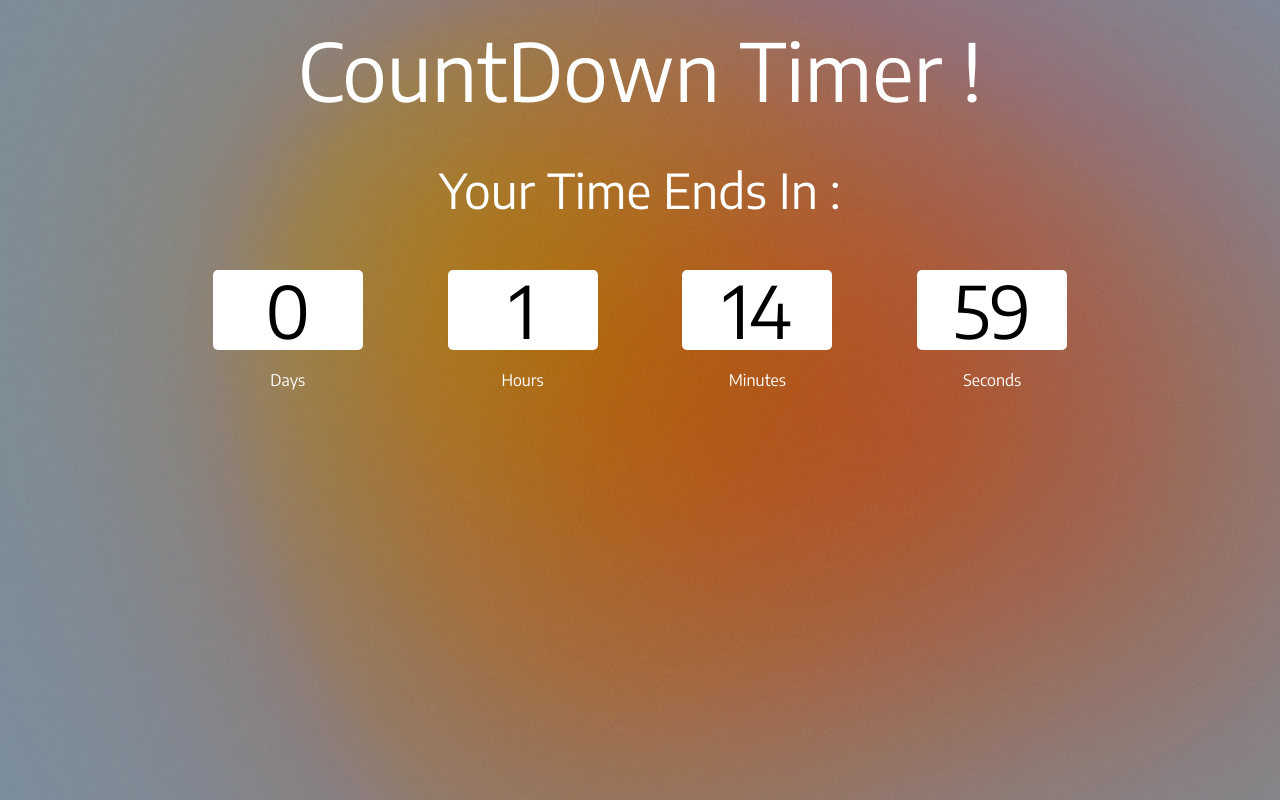
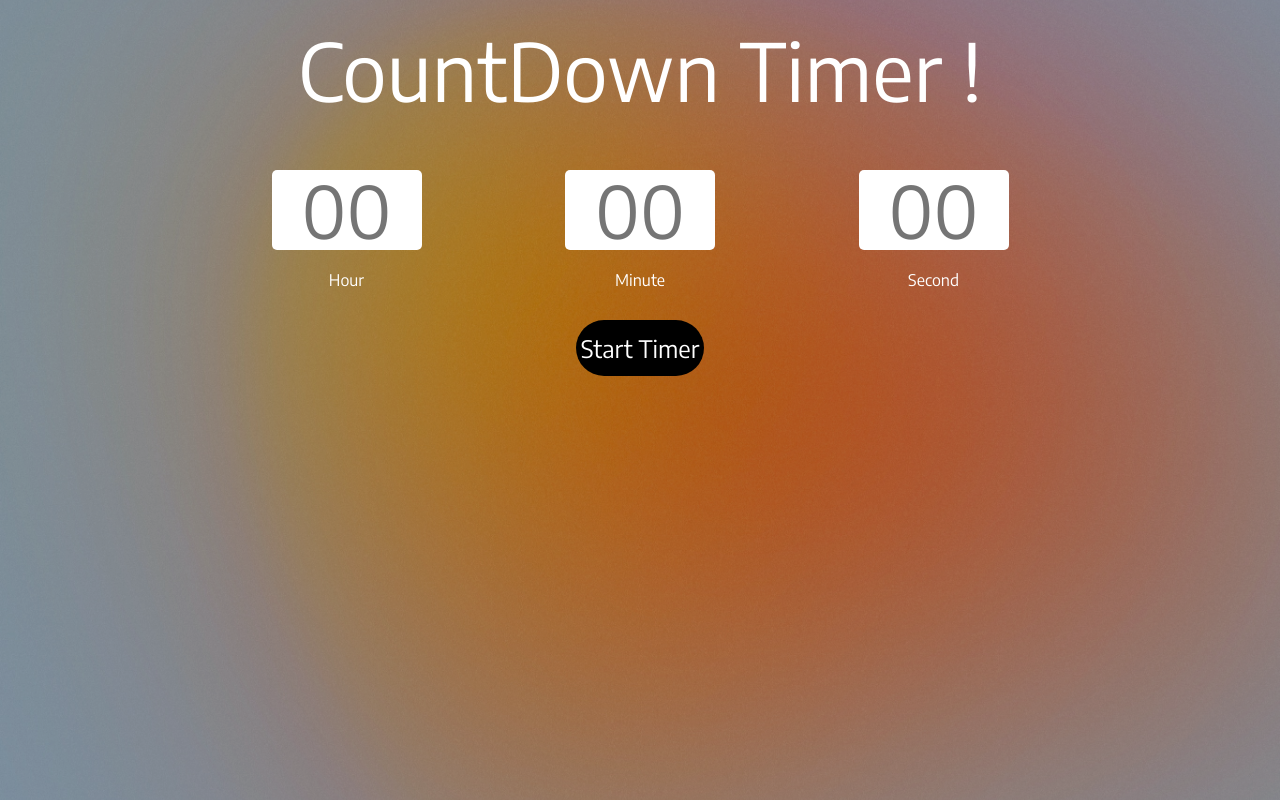
Before and after one commit to RahulGorai0206/CountDownTimer, a plain HTML site: page index.html in a window 1280 px wide. Drawn offline with Linux system fonts and the light colour scheme; a web font is replaced by a local one.

Commit message:
Added User Input :)

```diff
--- a/index.html
+++ b/index.html
@@ -8,27 +8,46 @@
     <link rel="stylesheet" href="./styles.css">
 </head>
 <body>
-    <div class="main">
+    <div class="divInp" id="divInp">
+        <div class="txt">CountDown Timer !</div>
+        <div class="inputDiv">
+            <div class="inputBox">
+                <input type="text" id="hour" name="hour" maxlength="2"  min="0" max="99" step="1" placeholder="00" pattern="[0-9]{4}" style="color:#888;" required/>
+                <label for="hour">Hour</label>
+            </div>
+            <div class="inputBox">
+                <input type="text" id="min" name="hour" maxlength="2"  min="0" max="99" step="1" placeholder="00" pattern="[0-9]{4}" style="color:#888;" required/>
+                <label for="min">Minute</label>
+            </div>
+            <div class="inputBox">
+                <input type="text" id="sec" name="hour" maxlength="2"  min="0" max="99" step="1" placeholder="00" pattern="[0-9]{4}" style="color:#888;" required/>
+                <label for="sec">Second</label>
+            </div>
+        </div>
+        <button class="startBtn" onclick="startTimer()">Start Timer</button>
+    </div>
+    <div class="main" id="main">
         <div class="txt">CountDown Timer !</div>
         <div class="txt2" id="txtt">Your Time Ends In :</div>
         <div class="inputDiv">
             <div class="inputBox">
-                <input type="text" readonly value="00">
+                <input type="text" id="res0" readonly value="00">
                 <p>Days</p>
             </div>
             <div class="inputBox">
-                <input type="text" readonly value="00">
+                <input type="text" id="res1" readonly value="00">
                 <p>Hours</p>
             </div>
             <div class="inputBox">
-                <input type="text" readonly value="00">
+                <input type="text" id="res2" readonly value="00">
                 <p>Minutes</p>
             </div>
             <div class="inputBox">
-                <input type="text" readonly value="00">
+                <input type="text" id="res3" readonly value="00">
                 <p>Seconds</p>
             </div>
         </div>
+        <Button onclick="window.location.reload()" id="refBtn">Reset</Button>
     </div>
     <script src="./timer.js"></script>
 </body>
--- a/styles.css
+++ b/styles.css
@@ -17,9 +17,8 @@ body{
     background-color: rgb(0, 0, 0, 0.3);
     height: 100vh;
     width: 100vw;
-    display: flex;
+    display: none;
     flex-direction: column;
-    /* justify-content: center; */
     align-items: center;
 }
 .txt{
@@ -57,3 +56,35 @@ input{
 p{
     color: white;
 }
+.divInp{
+    display: flex;
+    flex-direction: column;
+    align-items: center;
+    width: 100vw;
+    height: 100vh;
+    background-color: rgb(0, 0, 0, 0.3);
+}
+.startBtn{
+    width: 10vw;
+    height: 7vh;
+    color: white;
+    background-color: black;
+    border: none;
+    border-radius: 30px;
+    cursor: pointer;
+    font-size: 1.5rem;
+}
+label{
+    font-size: 1rem;
+    color: white;
+}
+#refBtn{
+    width: 10vw;
+    height: 7vh;
+    color: white;
+    background-color: black;
+    border: none;
+    border-radius: 30px;
+    cursor: pointer;
+    font-size: 2rem;
+}
--- a/timer.js
+++ b/timer.js
@@ -1,18 +1,28 @@
-var endDate="30 Jun 2023 07:26 PM";
-const inputs = document.querySelectorAll("input");
-function clock(){
-    const end = new Date(endDate);
+function clock(end){
     const now = new Date();
     if(end>now){
+    console.log(now)
         const diff = (end - now)/1000;
-        inputs[3].value=Math.floor(diff%60);
-        inputs[2].value=Math.floor(diff/60%60);
-        inputs[1].value=Math.floor(diff/60/60);
-        inputs[0].value=Math.floor(diff/60/60/24);
+        res3.value=Math.floor(diff%60);
+        res2.value=Math.floor(diff/60%60);
+        res1.value=Math.floor(diff/60/60);
+        res0.value=Math.floor(diff/60/60/24);
     }
     else{
+        document.getElementById("txtt").style.color="yellow"
         document.getElementById("txtt").innerText="Your time is up !"
     }
 }
-clock();
-setInterval(()=>{clock()},1000)
+function startTimer(){
+    const end = new Date();
+    const hour=document.querySelector("#hour").value
+    const min=document.querySelector("#min").value
+    const sec=document.querySelector("#sec").value
+    end.setHours(end.getHours() + Number(hour));
+    end.setMinutes(end.getMinutes() + Number(min));
+    end.setSeconds(end.getSeconds() + Number(sec));
+    document.getElementById("divInp").style.display="none";
+    document.getElementById("main").style.display="flex";
+    clock(end);
+    setInterval(()=>{clock(end)},1000);
+};
```
